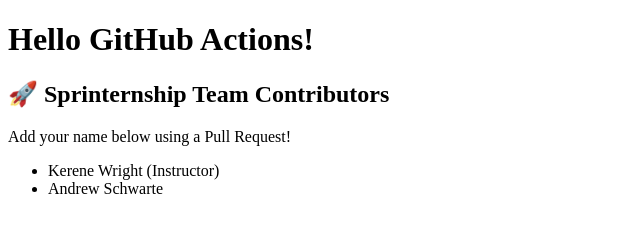
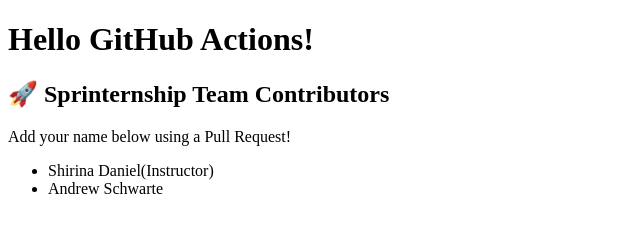
Before and after one commit to shirinadan/Sprinternship2026-Git-DevOps, a plain HTML site: page Sprinternship2026-Git-DevOps-main/index.html in a window 1280 px wide. Shown: the full height of the page, 0-640 px from the left. Drawn offline with Linux system fonts and the light colour scheme.

Commit message:
add shirina

```diff
--- a/Sprinternship2026-Git-DevOps-main/index.html
+++ b/Sprinternship2026-Git-DevOps-main/index.html
@@ -11,7 +11,7 @@
     <p>Add your name below using a Pull Request!</p>
 
     <ul id="team-list">
-      <li>Kerene Wright (Instructor)</li>
+      <li>Shirina Daniel(Instructor)</li>
       <li>Andrew Schwarte</li>
     </ul>
   </body>
```
